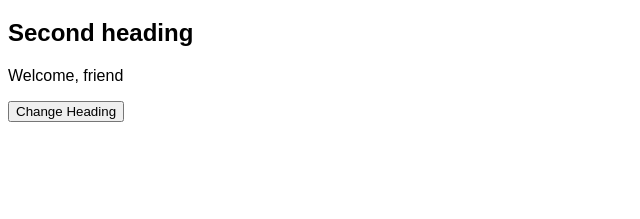
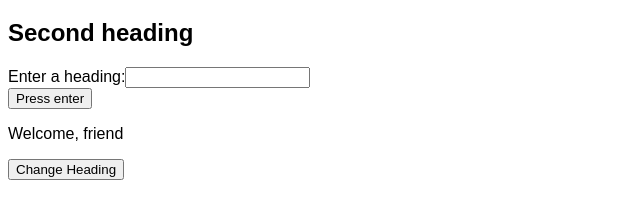
Before and after one commit to khushaliupadhyaya/user-directory, a plain HTML site: page index.html in a window 1280 px wide. Shown: the part 61-280 px from the top of the page, without its empty margins (0-640 px from the left). Drawn offline with Linux system fonts and the light colour scheme.

Commit message:
Change header when text is entered and button is clicked

```diff
--- a/index.html
+++ b/index.html
@@ -10,6 +10,10 @@
 <body>
   <h1 class="heading">User Directory</h1>
   <h2 class="heading2">Second heading</h2>
+  <form>
+    Enter a heading:<input type="text" id="newHeading">
+  </form>
+  <button type="button" name="button" onclick="changeMainHeader()">Press enter</button>
   <p class="greeting">Welcome, friend</p>
 
   <button class="heading">Change Heading</button>
--- a/index.js
+++ b/index.js
@@ -9,3 +9,10 @@ function changeText(ev) {
 }
 
 button.addEventListener('click', changeText)
+
+function changeMainHeader(ev) {
+    hdr.textContent = document.getElementById('newHeading').value
+    //console.log('works')
+}
+
+//hdr.addEventListener('keyup', changeMainHeader)
```
